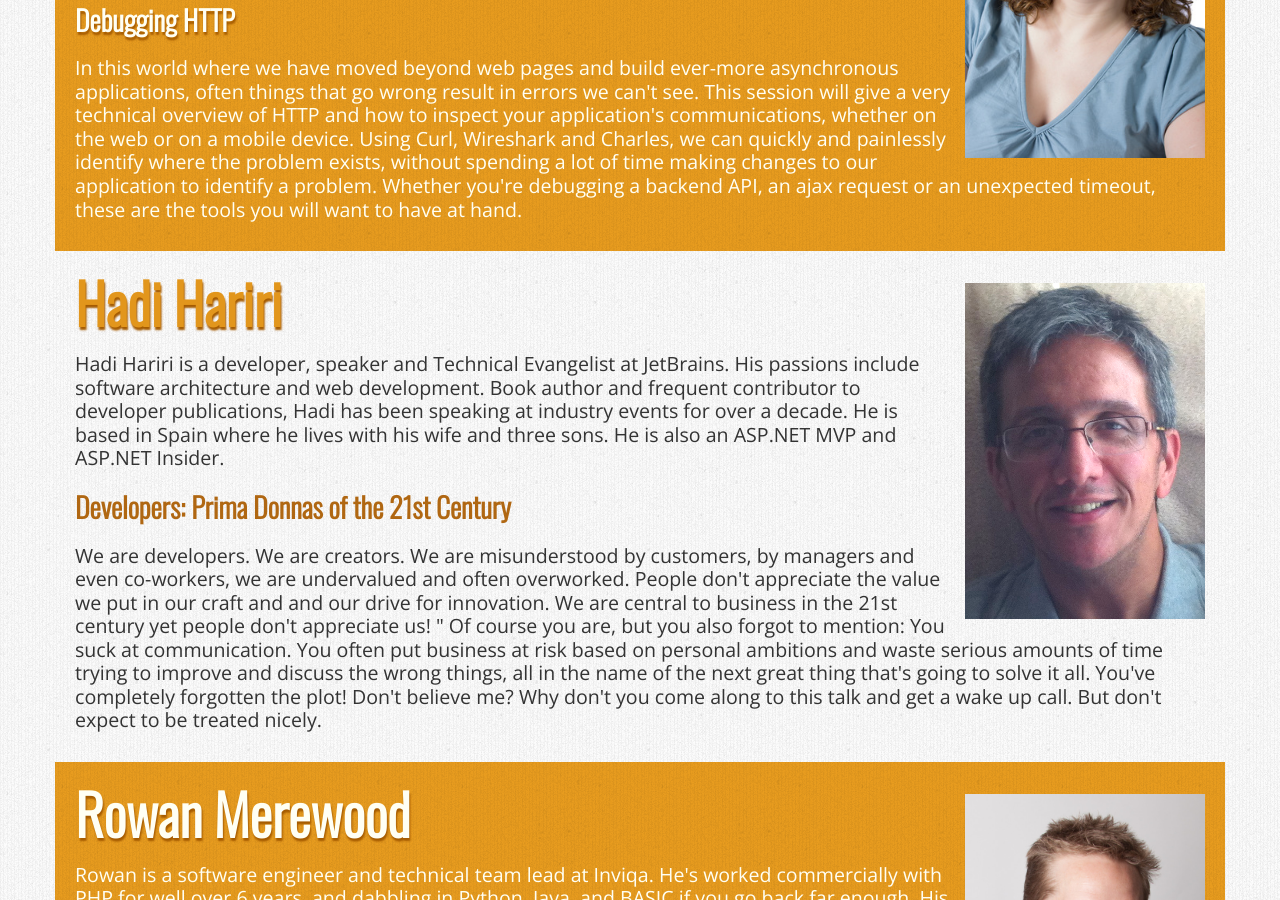
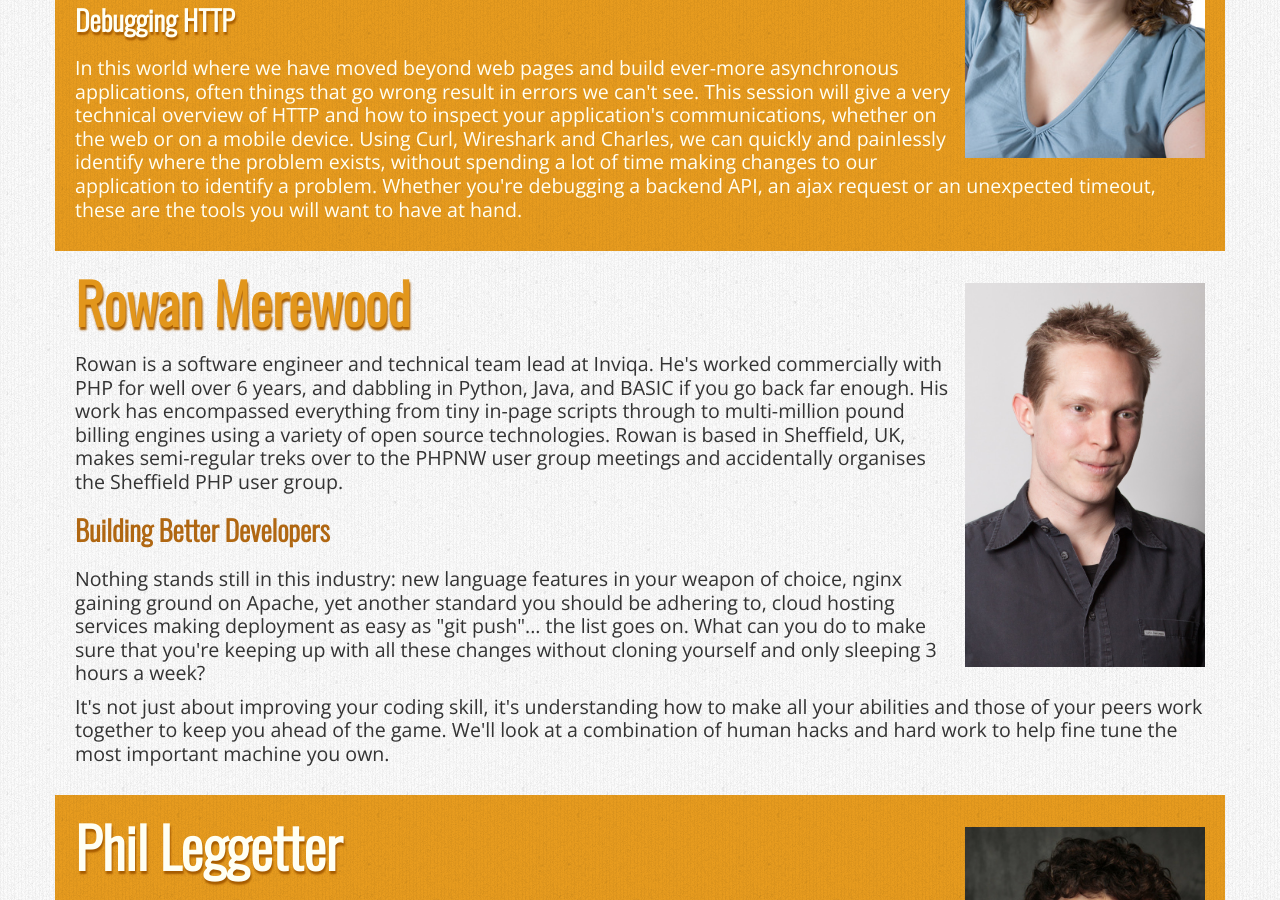
Before and after one commit to whiskyweb/whiskyweb-website, a Jekyll site: the page built from speakers.html, in a window 1280 px wide and 900 px high, scrolled down 3831 px. Built offline with Jekyll 4.4.1, drawn with Linux system fonts in a browser that asks for light colours; nearby versions of some CDN libraries; Markdown is read by kramdown in place of the engine named in the settings.

Commit message:
Removing Hadi from speaker spage. Updating anchor markup. Fixing duplicate yellow speaker row

```diff
--- a/speakers.html
+++ b/speakers.html
@@ -5,8 +5,7 @@ title: Speakers
 
 <div class="speakers">
 
-    <div class="speaker yellow clearfix">
-        <a name="eamon"></a>
+    <div class="speaker yellow clearfix" id="eamon">
 
         <img class="hidden-phone" src="/img/eamon.jpg" alt="Eamon Leonard" />
 
@@ -21,8 +20,7 @@ title: Speakers
         </div>
     </div>
 
-    <div class="speaker  clearfix">
-        <a name="linda"></a>
+    <div class="speaker  clearfix" id="linda">
 
         <img class="hidden-phone" src="/img/lsandvik.jpg" alt="Linda Sandvik" />
 
@@ -40,8 +38,7 @@ title: Speakers
         </div>
     </div>
 
-    <div class="speaker yellow clearfix">
-        <a name="ian"></a>
+    <div class="speaker yellow clearfix" id="ian">
 
         <img class="hidden-phone" src="img/ibarber.jpg" alt="Ian Barber" />
 
@@ -56,8 +53,7 @@ title: Speakers
         </div>
     </div>
 
-    <div class="speaker clearfix">
-        <a name="ross"></a>
+    <div class="speaker clearfix" id="ross">
 
         <img class="hidden-phone" src="/img/rtuck.jpg" alt="Ross Tuck" />
 
@@ -72,8 +68,7 @@ title: Speakers
         </div>
     </div>
 
-    <div class="speaker yellow clearfix">
-        <a name="david"></a>
+    <div class="speaker yellow clearfix" id="david">
 
         <img class="hidden-phone" src="/img/dzuelke.jpg" alt="David Zuelke" />
 
@@ -90,8 +85,7 @@ title: Speakers
         </div>
     </div>
 
-    <div class="speaker clearfix">
-        <a name="ade"></a>
+    <div class="speaker clearfix" id="ade">
 
         <img class="hidden-phone" src="/img/ade.jpg" alt="Ade Oshineye" />
 
@@ -107,8 +101,7 @@ title: Speakers
         </div>
     </div>
 
-    <div class="speaker yellow clearfix">
-        <a name="andy"></a>
+    <div class="speaker yellow clearfix" id="andy">
 
         <img class="hidden-phone" src="/img/andy.jpg" alt="Andy Hume" />
 
@@ -123,8 +116,7 @@ title: Speakers
         </div>
     </div>
 
-    <div class="speaker clearfix">
-        <a name="alan"></a>
+    <div class="speaker clearfix" id="alan">
 
         <img class="hidden-phone" src="/img/alan.jpg" alt="Alan Greenblatt" />
 
@@ -139,8 +131,7 @@ title: Speakers
         </div>
     </div>
 
-    <div class="speaker yellow">
-        <a name="lorna"></a>
+    <div class="speaker yellow" id="lorna">
 
         <img class="hidden-phone" src="/img/lorna.jpg" alt="Lorna Mitchell" />
 
@@ -155,24 +146,7 @@ title: Speakers
         </div>
     </div>
 
-    <div class="speaker clearfix">
-        <a name="hadi"></a>
-
-        <img class="hidden-phone" src="/img/hadi.png" alt="Hadi Hariri" />
-
-        <h1>Hadi Hariri</h1>
-        <div class="bio">
-            <p>Hadi Hariri is a developer, speaker and Technical Evangelist at JetBrains. His passions include software architecture and web development. Book author and frequent contributor to developer publications, Hadi has been speaking at industry events for over a decade. He is based in Spain where he lives with his wife and three sons. He is also an ASP.NET MVP and ASP.NET Insider.</p>
-        </div>
-
-        <h2>Developers: Prima Donnas of the 21st Century</h2>
-        <div class="abstract">
-            <p>We are developers. We are creators. We are misunderstood by customers, by managers and even co-workers, we are undervalued and often overworked. People don't appreciate the value we put in our craft and and our drive for innovation. We are central to business in the 21st century yet people don't appreciate us! " Of course you are, but you also forgot to mention: You suck at communication. You often put business at risk based on personal ambitions and waste serious amounts of time trying to improve and discuss the wrong things, all in the name of the next great thing that's going to solve it all. You've completely forgotten the plot! Don't believe me? Why don't you come along to this talk and get a wake up call. But don't expect to be treated nicely.</p>
-        </div>
-    </div>
-
-    <div class="speaker yellow">
-        <a name="rowan"></a>
+    <div class="speaker" id="rowan">
 
         <img class="hidden-phone" src="/img/rowan.jpg" alt="Rowan Merewood" />
 
@@ -188,8 +162,7 @@ title: Speakers
         </div>
     </div>
 
-    <div class="speaker clearfix">
-        <a name="phil"></a>
+    <div class="speaker yellow clearfix" id="phil">
 
         <img class="hidden-phone" src="/img/phil.jpg" alt="Phil Leggetter" />
 
@@ -204,8 +177,7 @@ title: Speakers
         </div>
     </div>
 
-    <div class="speaker yellow">
-        <a name="alvaro"></a>
+    <div class="speaker" id="alvaro">
 
         <img class="hidden-phone" src="/img/alvaro.jpg" alt="Alvaro Videla" />
 
@@ -221,8 +193,7 @@ title: Speakers
         </div>
     </div>
 
-    <div class="speaker clearfix">
-        <a name="graeme"></a>
+    <div class="speaker yellow clearfix" id="graeme">
 
         <img class="hidden-phone" src="/img/graeme.jpg" alt="Graeme Mathieson" />
 
```
